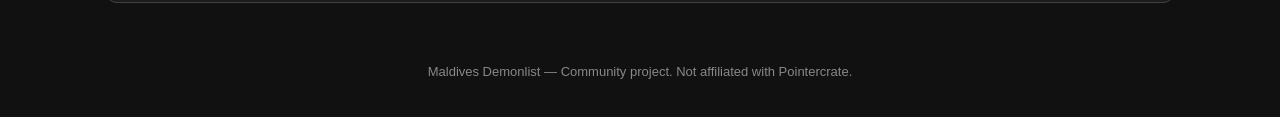
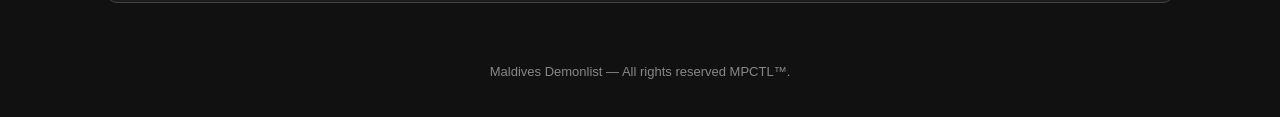
Before and after one commit to Herculeannnn/MGDL, a plain HTML site: page index.html in a window 1280 px wide. Shown: the part 680-797 px from the top of the page. Drawn offline with Linux system fonts and the light colour scheme.

Commit message:
Update index.html

```diff
--- a/index.html
+++ b/index.html
@@ -64,7 +64,7 @@
 </main>
 
 <footer>
-Maldives Demonlist — Community project. Not affiliated with Pointercrate.
+Maldives Demonlist — All rights reserved MPCTL™.
 </footer>
 
 </div>
```
